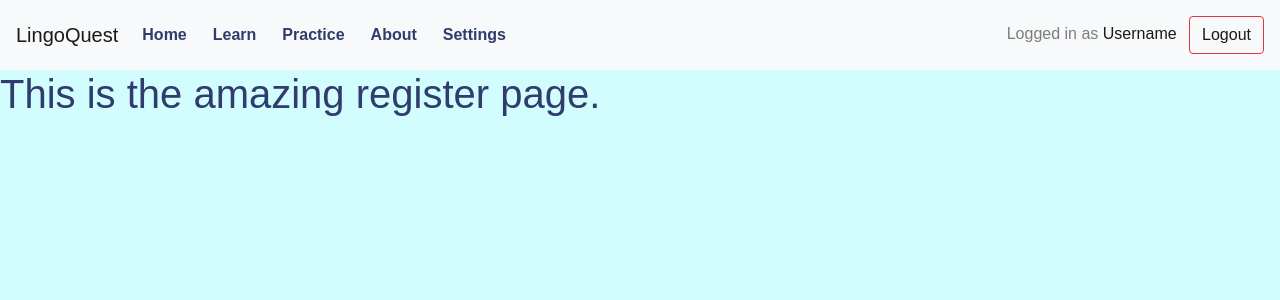
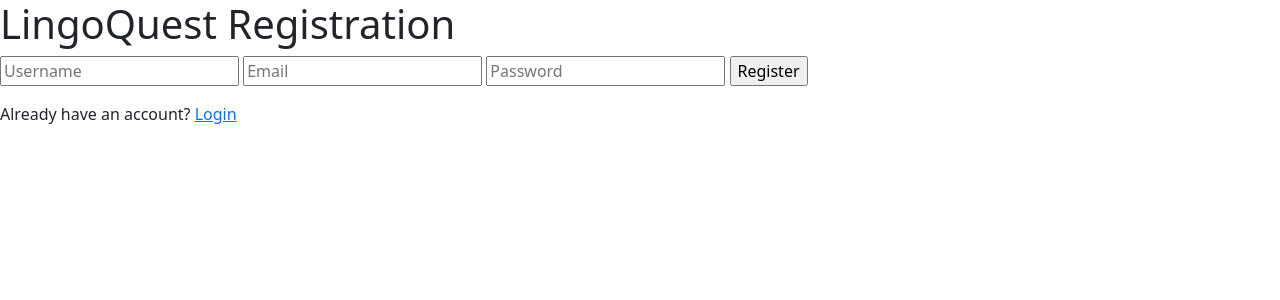
Before and after one commit to darekbtw/Lingo-Quest-Ai, a Flask app: page /register in a window 1280 px wide. Shown: the top 300 px of the page. Run offline with Flask 3, Linux system fonts and the light colour scheme; some libraries are stand-ins or nearby versions.

Commit message:
User authentication in progress

```diff
--- a/app.py
+++ b/app.py
@@ -1,20 +1,73 @@
 from flask import Flask, render_template, url_for, request, redirect
 from flask_sqlalchemy import SQLAlchemy
 from datetime import datetime
+from flask_login import UserMixin, login_user, LoginManager, login_required, logout_user, current_user
+from flask_wtf import FlaskForm, CSRFProtect
+from flask_bcrypt import Bcrypt
+from wtforms import StringField, PasswordField, SubmitField
+from wtforms.validators import InputRequired, Length, ValidationError
+from dotenv import load_dotenv
+import os
+
+load_dotenv()
 
 app = Flask(__name__)
+app.config['SECRET_KEY'] = os.getenv('SECRET_KEY')
 app.config['SQLALCHEMY_DATABASE_URI'] = 'sqlite:///main.db'
 db = SQLAlchemy(app)
+bcrypt = Bcrypt(app)
 
-with app.app_context():
-    db.create_all()
+csrf = CSRFProtect(app)
+login_manager = LoginManager()
+login_manager.init_app(app)
+login_manager.login_view = 'login'
 
-class User(db.Model):
+@login_manager.user_loader
+def load_user(user_id):
+    return User.query.get(int(user_id))
+
+class User(db.Model, UserMixin):
+    __tablename__ = 'user'
     id = db.Column(db.Integer, primary_key=True)
-    username = db.Column(db.String(80), unique=True, nullable=False)
+    username = db.Column(db.String(20), unique=True, nullable=False)
     email = db.Column(db.String(254), unique=True, nullable=False)
-    password_hash = db.Column(db.String(128), nullable=False)
+    password_hash = db.Column(db.String(80), nullable=False)
     join_date = db.Column(db.DateTime, default=datetime.utcnow)
+
+class RegisterForm(FlaskForm):
+    username = StringField(validators=[InputRequired(), Length(
+        min=1, max=15)], render_kw={"placeholder": "Username"})
+
+    email = StringField(validators=[InputRequired(), Length(
+        min=12, max=40)], render_kw={"placeholder": "Email"})
+
+    password = StringField(validators=[InputRequired(), Length(
+        min=6, max=25)], render_kw={"placeholder": "Password"})
+
+    submit = SubmitField("Register")
+
+    def validate_username(self, username):
+        existing_user_username = User.query.filter_by(
+            username=username.data).first()
+
+        if existing_user_username:
+            raise ValidationError("Username already exists. Please choose a different one.")
+
+class LoginForm(FlaskForm):
+    username = StringField(validators=[InputRequired(), Length(
+        min=1, max=15)], render_kw={"placeholder": "Username"})
+
+    password = StringField(validators=[InputRequired(), Length(
+        min=6, max=25)], render_kw={"placeholder": "Password"})
+
+    submit = SubmitField("Login")
+
+    def validate_username(self, username):
+        existing_user_username = User.query.filter_by(
+            username=username.data).first()
+
+        if existing_user_username:
+            raise ValidationError("Username already exists. Please choose a different one.")
 
 def __repr__(self):
     return '<task %r>' % self.id
@@ -47,20 +100,40 @@ def settings():
 def profile():
     return render_template('profile.html')
 
+# with app.app_context():
+#     db.create_all()
+
 # Route for handling the login page logic
 @app.route('/login', methods=['GET', 'POST'])
 def login():
-    error = None
-    if request.method == 'POST':
-        if request.form['username'] != 'admin' or request.form['password'] != 'admin':
-            error = 'Invalid Credentials. Please try again.'
-        else:
-            return redirect(url_for('index'))
-    return render_template('login.html', error=error)
+    form = LoginForm()
+    return render_template('login.html', form=form)
 
-@app.route('/register')
+@app.route('/register', methods=['GET', 'POST'])
 def register():
-    return render_template('register.html')
+    form = RegisterForm()
+
+    if form.validate_on_submit():
+        # Generate the hashed password
+        hashed_password = bcrypt.generate_password_hash(form.password.data).decode('utf-8')  # assuming you need to decode it
+
+        # Create a new user with the correct field name for the password
+        new_user = User(username=form.username.data,
+                        email=form.email.data,
+                        password_hash=hashed_password)  # Use 'password_hash' instead of 'password'
+
+        # Add the new user to the database session and commit
+        db.session.add(new_user)
+        db.session.commit()
+
+        # Redirect to the login page after successful registration
+        return redirect(url_for('login'))
+
+    # Render the registration form
+    return render_template('register.html', form=form)
+
+with app.app_context():
+    db.create_all()
 
 if __name__ == "__main__":
     app.run(debug=True)
--- a/templates/register.html
+++ b/templates/register.html
@@ -1,9 +1,20 @@
-{% extends 'base.html' %}
+<html>
+  <head>
+    <title>LingoQuest - Registration</title>
+    <meta name="viewport" content="width=device-width, initial-scale=1.0">
+    <link href="static/bootstrap.min.css" rel="stylesheet" media="screen">
+  </head>
+  <body>
+    <h1>LingoQuest Registration</h1>
 
-{% block head %}
-<title>LingoQuest - Register</title>
-{% endblock %}
+    <form method="POST" action="">
+      {{ form.hidden_tag() }}
+      {{ form.username }}
+      {{ form.email }}
+      {{ form.password }}
+      {{ form.submit }}
+    </form>
 
-{% block body %}
-<h1>This is the amazing register page.</h1>
-{% endblock %}
+    <p>Already have an account? <a href="{{url_for('login')}}">Login</a></p>
+  </body>
+</html>
```
Also changed, not shown: templates/login.html (+9 -14 lines), instance/main.db, main.db (added), 2 other files.
